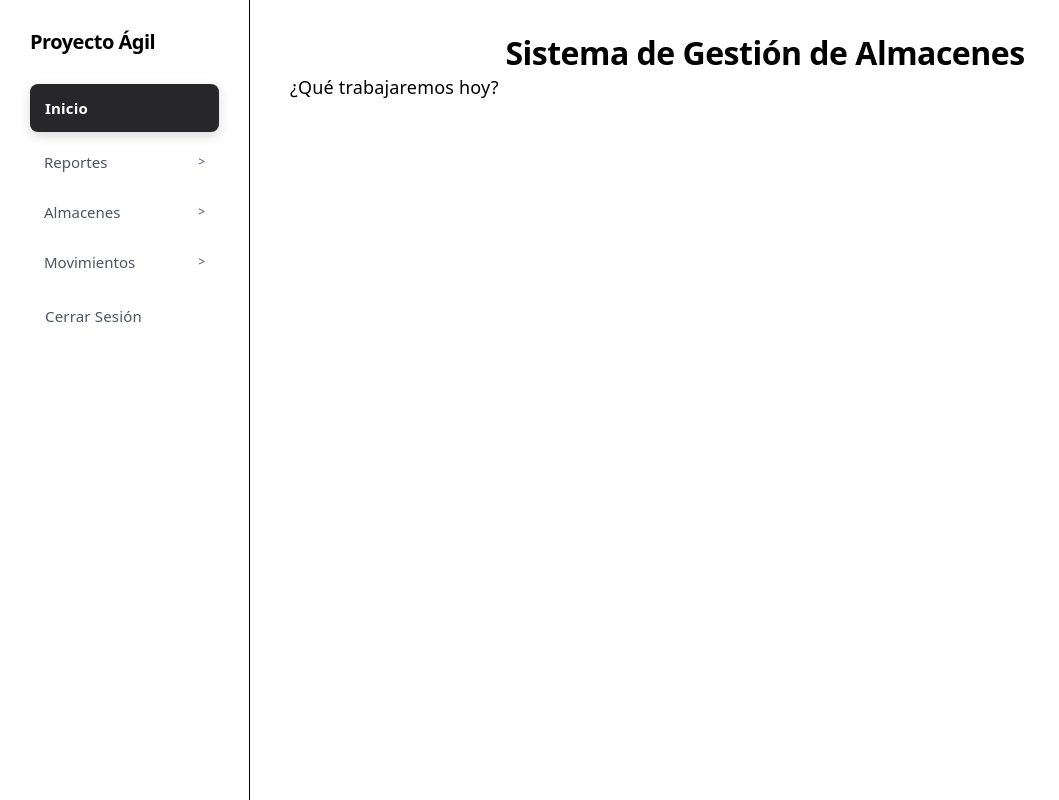
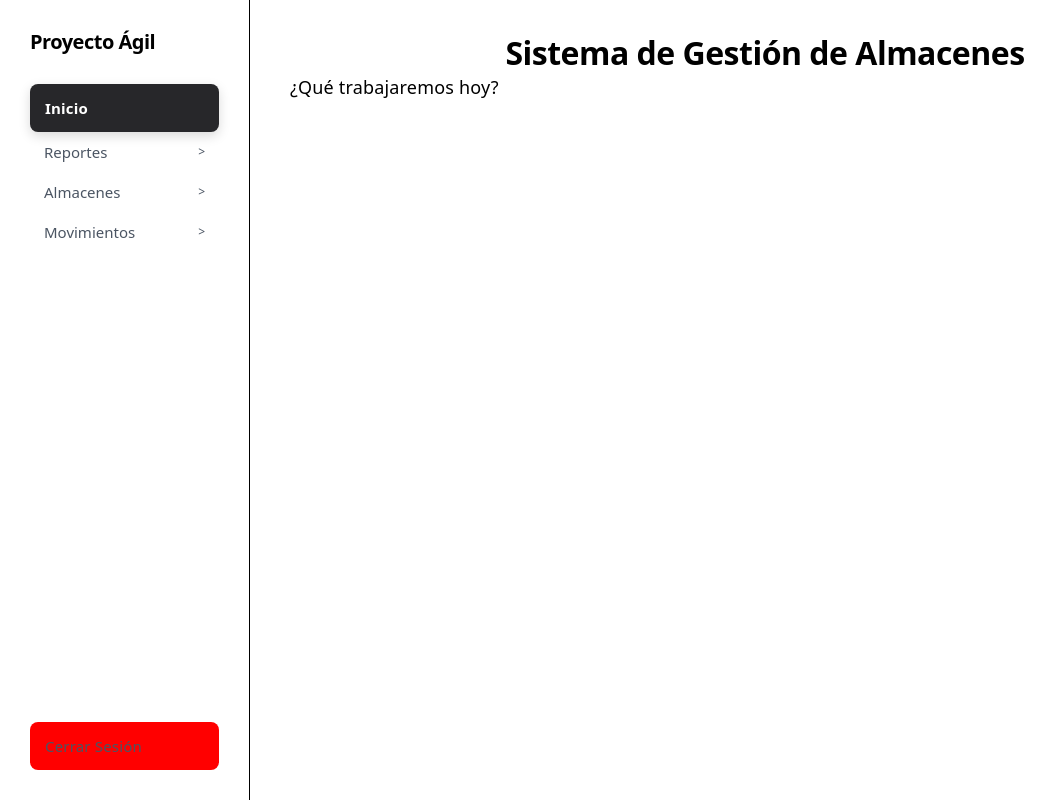
Before and after one commit to MauricioRoMenacho/proyecto_agil, a React (Vite) app: page /home in a window 1280 px wide. Shown: the whole page, without its empty margins (0-1059 px from the left). Built offline with nearby package versions, Linux system fonts and the light colour scheme; no server answers.

Commit message:
fix: Diseño del slider-var
Mejora de estilo del laytout.css especificamente del boton logout

```diff
--- a/src/components/layout/Layout.jsx
+++ b/src/components/layout/Layout.jsx
@@ -78,7 +78,12 @@ const Layout = () => {
                     </div>
 
 
-                    <NavLink to="/login" className={({ isActive }) => isActive ? "nav-link active" : "nav-link"}>
+                    <NavLink to="/login" className={({ isActive }) =>
+                        isActive
+                        ? "nav-link logout-link active"
+                        :  "nav-link logout-link"
+                        }
+                    >
                         Cerrar Sesión
                     </NavLink>
                 </nav>
--- a/src/components/layout/layout.css
+++ b/src/components/layout/layout.css
@@ -29,7 +29,7 @@
 .sidebar-nav {
   display: flex;
   flex-direction: column;
-  gap: 10px;
+  height: 100%;
 }
 
 .nav-link {
@@ -127,3 +127,8 @@
   display: flex;
   flex-direction: column;
 }
+
+.nav-link.logout-link {
+  margin-top: auto;
+  background-color: red;
+}
```
Also changed, not shown: src/pages/home/home.css (line endings or trailing spaces).
